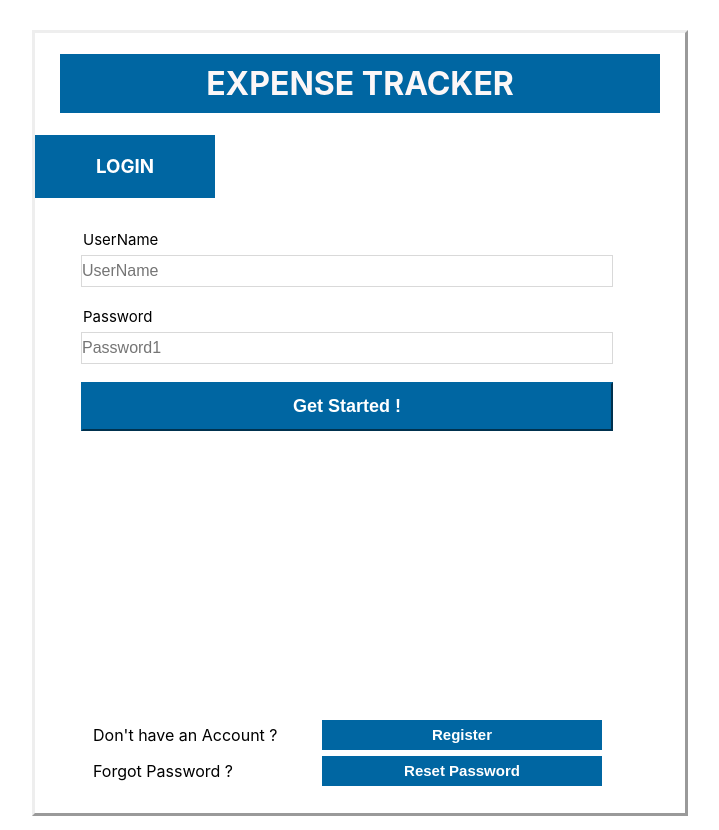
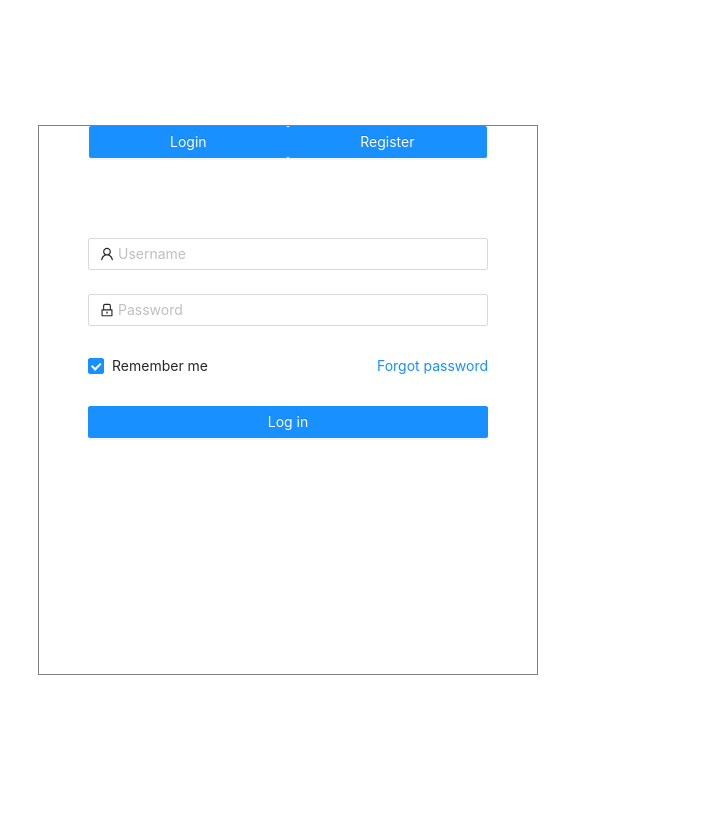
Before and after one commit to ravar3993/ExpenseTracker, a React (Create React App) app in the folder client/expense_tracker/: page / in a window 1280 px wide. Shown: the whole page, without its empty margins (352-1071 px from the left). After the commit the page ends 800 px from the top, so only its background shows below. Built offline with nearby package versions, Linux system fonts and the light colour scheme.

Commit message:
login page ui changes with antd package

```diff
--- a/client/expense_tracker/package.json
+++ b/client/expense_tracker/package.json
@@ -6,6 +6,7 @@
     "@testing-library/jest-dom": "^4.2.4",
     "@testing-library/react": "^9.5.0",
     "@testing-library/user-event": "^7.2.1",
+    "antd": "^4.9.4",
     "react": "^16.13.1",
     "react-dom": "^16.13.1",
     "react-router-dom": "^5.2.0",
--- /dev/null
+++ b/client/expense_tracker/src/components/LoginForm.js
@@ -0,0 +1,113 @@
+import React, { Component } from 'react'
+import 'antd/dist/antd.css';
+import '../styles/loginForm.css'
+import { Form, Input, Button, Checkbox } from 'antd';
+import { UserOutlined, LockOutlined } from '@ant-design/icons';
+import configData from "../configData.json"
+import { Redirect } from "react-router-dom";
+import RegisterForm from './RegisterForm'
+
+class LoginForm extends Component {
+    constructor(){
+        super()
+        this.state = {
+            redirect: "/dashboard",
+            user_validated: false
+          }
+    }
+
+    onFinish = (values) => {
+        console.log('Received values of form: ', values);
+        let formData = new FormData();
+        formData.append('username',values['username'])
+        formData.append('password',values['password'])
+
+        let fetchData = {
+          method: 'POST',
+          body: formData
+        }
+        fetch(configData.SERVER_URL + "/user/api/sign_in/", fetchData)
+          .then(response => {
+            if (response.ok) {
+              this.setState({
+                user_validated: true
+              })
+            }
+            console.log(response)
+            return response.json()
+          })
+          .then(
+            (result) => {
+              if (this.state.user_validated){
+                localStorage.setItem('token',JSON.stringify(result['token']));
+              }
+            },
+            (error) => {
+              console.log(error)
+            }
+          )
+    }
+
+    render() {
+        var login_form = (
+        <Form name="normal_login"
+        className="login-form"
+        id="signInF"
+        initialValues={{
+            remember: true,
+        }}
+        onFinish={this.onFinish}
+        >
+        <Form.Item
+            name="username"
+            rules={[
+            {
+                required: true,
+                message: 'Please input your Username!',
+            },
+            ]}
+        >
+            <Input prefix={<UserOutlined className="site-form-item-icon" />} placeholder="Username" />
+        </Form.Item>
+        <Form.Item
+            name="password"
+            rules={[
+            {
+                required: true,
+                message: 'Please input your Password!',
+            },
+            ]}
+        >
+            <Input
+            prefix={<LockOutlined className="site-form-item-icon" />}
+            type="password"
+            placeholder="Password"
+            />
+        </Form.Item>
+        <Form.Item>
+            <Form.Item name="remember" valuePropName="checked" noStyle>
+            <Checkbox>Remember me</Checkbox>
+            </Form.Item>
+
+            <a className="login-form-forgot" href="">
+            Forgot password
+            </a>
+        </Form.Item>
+
+        <Form.Item>
+            <Button type="primary" htmlType="submit" className="login-form-button">
+            Log in
+            </Button>
+        </Form.Item>
+        </Form>
+        )
+        if (this.state.user_validated){
+            return <Redirect to={this.state.redirect} />
+        }else{
+            return login_form
+        }
+
+    }
+}
+
+export default LoginForm
--- /dev/null
+++ b/client/expense_tracker/src/components/RegisterForm.js
@@ -0,0 +1,145 @@
+import React, { Component, useState } from 'react'
+import 'antd/dist/antd.css';
+import '../styles/registerForm.css'
+import { Form,Input,Button } from 'antd';
+import configData from "../configData.json"
+import { Redirect } from "react-router-dom";
+
+
+class RegisterForm extends Component {
+    constructor(){
+        super()
+        this.state = {
+            redirect: "/dashboard",
+            user_validated: false
+          }
+    }
+    form = () => {return Form.useForm()}
+    onFinish = (values) => {
+        console.log('Received values of form: ', values);
+        let formData = new FormData();
+        formData.append('username',values['username'])
+        formData.append('email',values['email'])
+        formData.append('password',values['password'])
+        formData.append('confirm_password',values['confirm_password'])
+
+        let fetchData = {
+          method: 'POST',
+          body: formData
+        }
+        fetch(configData.SERVER_URL + "/user/api/sign_up/", fetchData)
+          .then(response => {
+            if (response.ok) {
+              this.setState({
+                user_validated: true
+              })
+            }
+            console.log(response)
+            return response.json()
+          })
+          .then(
+            (result) => {
+              alert(`${result.msg}`)
+            },
+            (error) => {
+              alert(error)
+            }
+          )
+      }
+
+    render() {
+        let register_form = (
+            <Form
+        name="register"
+        onFinish={this.onFinish}
+        initialValues={{
+            prefix: '86'
+        }}
+        scrollToFirstError
+        >
+        <Form.Item
+            name="email"
+            label="E-mail"
+            rules={[
+            {
+                type: 'email',
+                message: 'The input is not valid E-mail!',
+            },
+            {
+                required: true,
+                message: 'Please input your E-mail!',
+            },
+            ]}
+        >
+            <Input />
+        </Form.Item>
+
+        <Form.Item
+            name="password"
+            label="Password"
+            rules={[
+            {
+                required: true,
+                message: 'Please input your password!',
+            },
+            ]}
+            hasFeedback
+        >
+            <Input.Password />
+        </Form.Item>
+
+        <Form.Item
+            name="confirm"
+            label="Confirm Password"
+            dependencies={['password']}
+            hasFeedback
+            rules={[
+            {
+                required: true,
+                message: 'Please confirm your password!',
+            },
+            ({ getFieldValue }) => ({
+                validator(rule, value) {
+                if (!value || getFieldValue('password') === value) {
+                    return Promise.resolve();
+                }
+
+                return Promise.reject('The two passwords that you entered do not match!');
+                },
+            }),
+            ]}
+        >
+            <Input.Password />
+        </Form.Item>
+
+        <Form.Item
+            name="username"
+            label="Username"
+            rules={[
+            {
+                required: true,
+                message: 'Please input your username!',
+                whitespace: true,
+            },
+            ]}
+        >
+            <Input />
+        </Form.Item>
+
+        <Form.Item>
+            <Button type="primary" htmlType="submit" className="register-form-button">
+            Register
+            </Button>
+        </Form.Item>
+        </Form>
+        )
+
+        if (this.state.user_validated){
+          return <Redirect to={this.state.redirect} />
+        }else{
+            return register_form
+        }
+    }
+}
+
+export default RegisterForm
--- a/client/expense_tracker/src/components/Welcome.js
+++ b/client/expense_tracker/src/components/Welcome.js
@@ -1,16 +1,50 @@
 import React, { Component } from 'react';
-import LoginPage from './LoginPage'
+import LoginForm from './LoginForm'
+import RegisterForm from './RegisterForm'
 import '../styles/welcome.css'
+import 'antd/dist/antd.css';
+import { Button } from 'antd';
+
 
 class Welcome extends Component {
     constructor(){
         super()
+        this.state = {
+            isLogin: true
+        }
     }
+
+    loginClickHandler = () => {
+        if(!this.state.isLogin){
+            this.setState({
+                isLogin: true
+            })
+        }
+    }
+
+    registerClickHandler = () => {
+        if(this.state.isLogin){
+            this.setState({
+                isLogin: false
+            })
+        }
+    }
+
     render(){
+        let comp;
+        if(this.state.isLogin){
+            comp = <LoginForm />
+        }else{
+            comp = <RegisterForm />
+        }
         return (
-            <>
-            <LoginPage />
-            </>
+            <div class="login-register">
+                <div class="login-register-button">
+                <span><Button type="primary" onClick={this.loginClickHandler}>Login</Button></span>
+                <span><Button type="primary" onClick={this.registerClickHandler}>Register</Button></span>
+                </div>
+                <div class="login-register-form">{comp}</div>
+            </div>
         )
     }
 }
--- /dev/null
+++ b/client/expense_tracker/src/styles/loginForm.css
@@ -0,0 +1,10 @@
+
+  .login-form-forgot {
+    float: right;
+  }
+  .ant-col-rtl .login-form-forgot {
+    float: left;
+  }
+  .login-form-button {
+    width: 100%;
+  }
--- /dev/null
+++ b/client/expense_tracker/src/styles/registerForm.css
@@ -0,0 +1,7 @@
+.register-form-button {
+    width: 100%
+}
+
+#register input {
+    width: 400px;
+}
--- a/client/expense_tracker/src/styles/welcome.css
+++ b/client/expense_tracker/src/styles/welcome.css
@@ -0,0 +1,30 @@
+.login-register {
+    width: 500px;
+	height: 550px;
+
+	position: absolute;
+	top:0;
+	bottom: 0;
+	left: 0;
+	right: 0;
+
+    margin: auto;
+    border: solid 0.5px grey;
+
+}
+
+.login-register-form {
+    margin-top: 80px !important;
+    margin: auto;
+    width: 400px;
+    height: 400px;
+}
+
+.login-register-button {
+    margin:auto;
+    width: 80%;
+}
+
+.login-register-button span {
+    width: 167px;
+}
```
Also changed, not shown: 2 other files (tests, documents, lock files or other folders).
